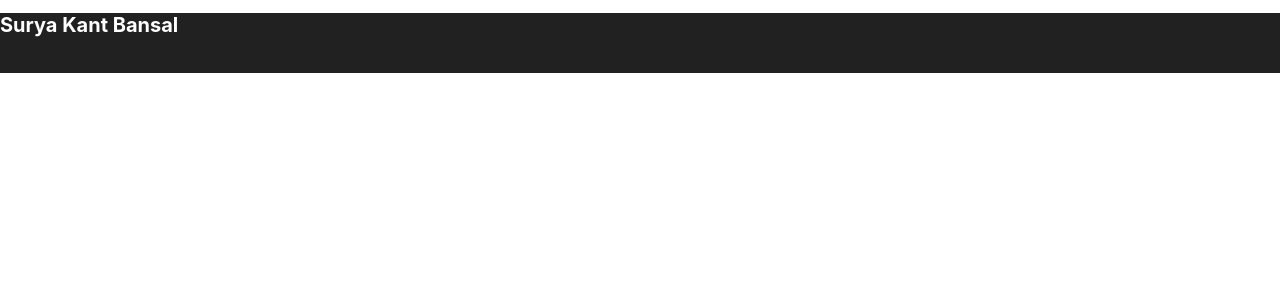
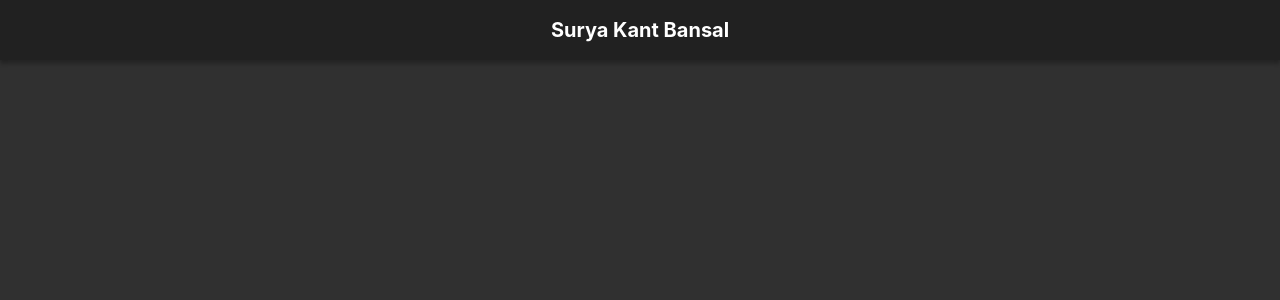
Before and after one commit to skb1129/skb1129.github.io, a React (Create React App) app: page / in a window 1280 px wide. Shown: the top 300 px of the page. Built offline with nearby package versions, Linux system fonts and the light colour scheme.

Commit message:
navbar styles

```diff
--- a/src/common/colors.scss
+++ b/src/common/colors.scss
@@ -1,2 +1,3 @@
 $primary: #212121;
 $textPrimary: #FFFFFF;
+$background: #303030;
--- /dev/null
+++ b/src/common/styles.scss
@@ -0,0 +1,2 @@
+$shadow1: 0px 4px 4px rgba(0, 0, 0, 0.24);
+$shadow2: 0px 0px 4px rgba(0, 0, 0, 0.12);
--- a/src/index.scss
+++ b/src/index.scss
@@ -11,6 +11,7 @@ body {
     "Droid Sans", "Helvetica Neue", sans-serif;
   -webkit-font-smoothing: antialiased;
   -moz-osx-font-smoothing: grayscale;
+  background-color: $background;
 }
 
 code {
--- a/src/navbar/Navbar.tsx
+++ b/src/navbar/Navbar.tsx
@@ -4,12 +4,13 @@ import "./styles.scss";
 
 const styles = {
   wrapper: "navbar__wrapper",
+  title: "navbar__title"
 };
 
 const Navbar: React.FC = () => {
   return (
     <div className={styles.wrapper}>
-      <h1>Surya Kant Bansal</h1>
+      <h1 className={styles.title}>Surya Kant Bansal</h1>
     </div>
   );
 };
--- a/src/navbar/styles.scss
+++ b/src/navbar/styles.scss
@@ -1,9 +1,17 @@
 @import "../common/colors";
+@import "../common/styles";
 
 .navbar {
   &__wrapper {
+    display: flex;
+    justify-content: center;
+    align-items: center;
     width: 100%;
     height: 6rem;
     background-color: $primary;
+    box-shadow: $shadow1, $shadow2;
+  }
+  &__title {
+    margin: 0;
   }
 }
```
